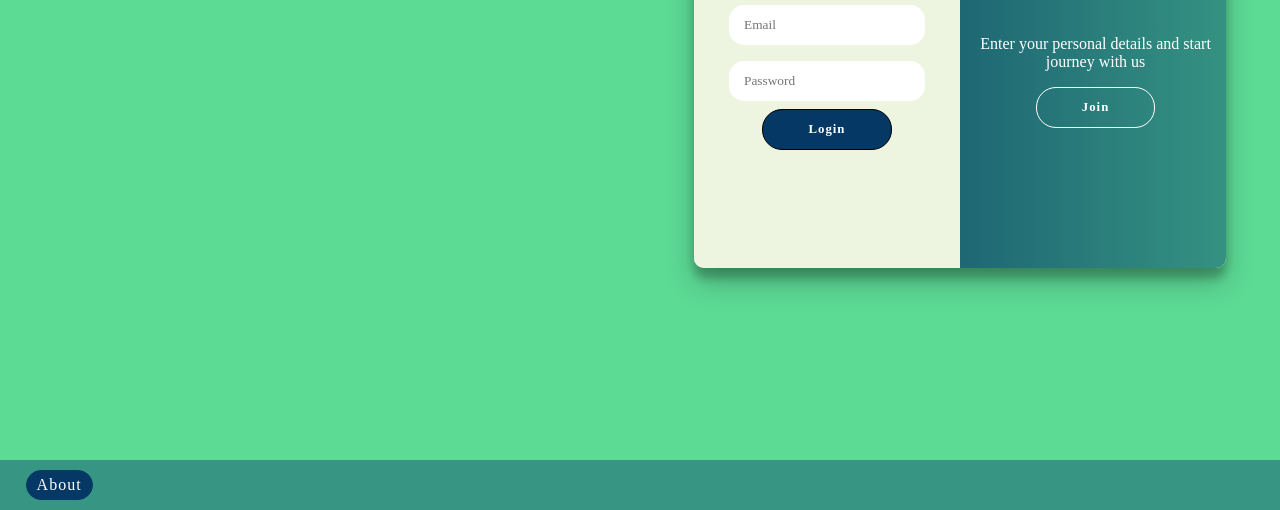
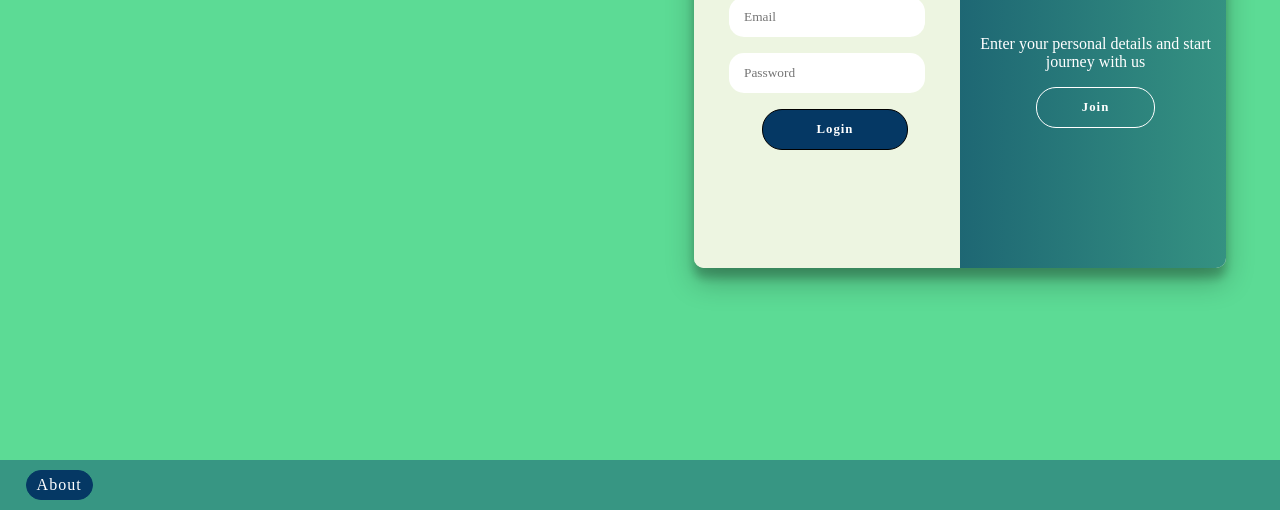
Before and after one commit to pgeorgef/Chor_WebProjectUAIC, a plain HTML site: page public/mainPage.html in a window 1280 px wide. Shown: the part 290-800 px from the top of the page. Drawn offline with Linux system fonts and the light colour scheme.

Commit message:
fix login button redirect

```diff
--- a/public/mainPage.html
+++ b/public/mainPage.html
@@ -30,7 +30,9 @@
                     <input type="text" placeholder="username" />
                     <input type="email" placeholder="email" />
                     <input type="password" placeholder="password" />
-                    <button>Register</button>
+                    <a href="catsPage.html">
+                        <input type="button" value="Register" class="login">
+                    </a>
                 </form>
             </div>
             <div class="form-container sign-in-container">
@@ -39,7 +41,10 @@
                     <input type="email" placeholder="Email" />
                     <input type="password" placeholder="Password" />
 
-                    <button><a href="catsPage.html">Login</a></button>
+                    <a href="catsPage.html">
+                        <input type="button" value="Login" class="login">
+                    </a>
+                    <!--<button><a href="catsPage.html">Login</a></button> -->
                 </form>
             </div>
             <div class="overlay-container">
--- a/public/stylesheets/mainPage.css
+++ b/public/stylesheets/mainPage.css
@@ -328,3 +328,16 @@ a {
 	text-decoration: none;
 	color: white;
 }
+
+.login{
+	border-radius: 20px;
+	border: 1px solid black;
+	background-color: #053864;
+	color: #FFFFFF;
+	font-size: 0.8em;
+	font-weight: bold;
+	padding: 12px 45px;
+	letter-spacing: 1px;
+	transition: transform 80ms ease-in;
+    cursor: pointer;
+}
```
